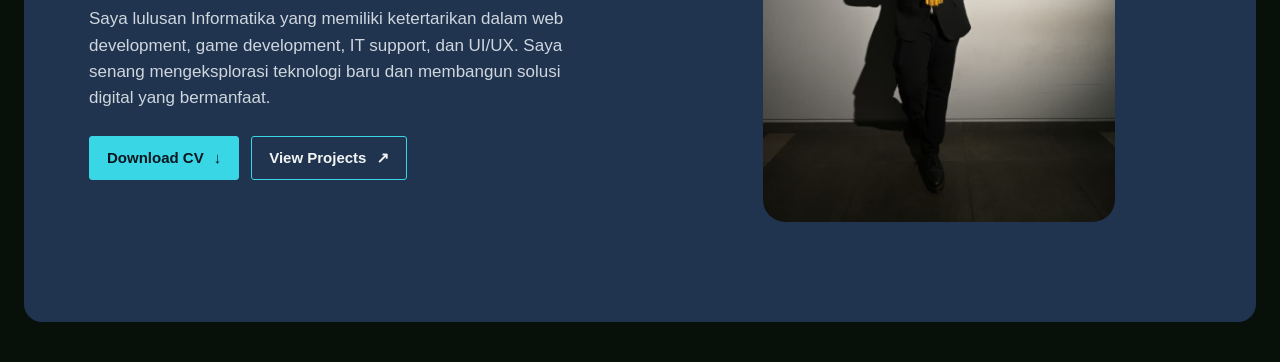
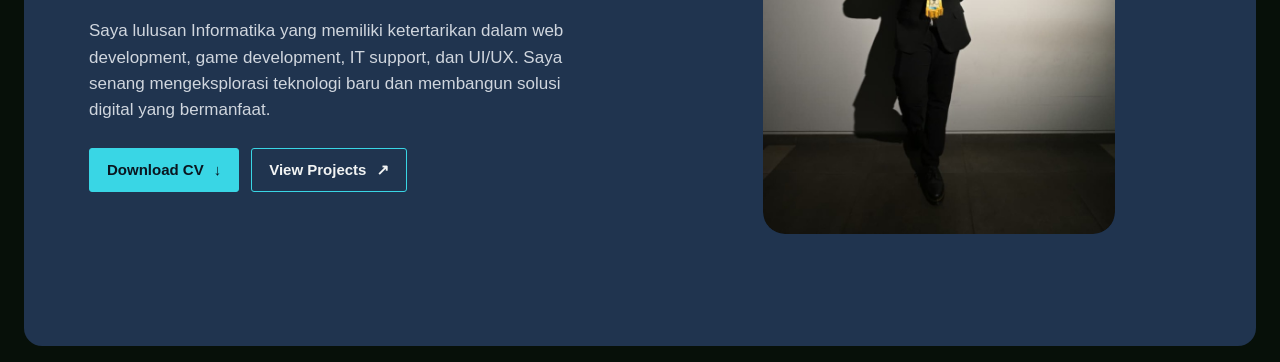
Before and after one commit to MuhFauzan07/Portofolio-MuhFauzan, a plain HTML site: page index.html in a window 1280 px wide. Shown: the part 438-800 px from the top of the page. Drawn offline with Linux system fonts and the light colour scheme.

Commit message:
Tighten Home bottom spacing

```diff
--- a/styles.css
+++ b/styles.css
@@ -83,7 +83,8 @@ img { display: block; max-width: 100%; }
 
 .home-view {
   display: grid;
-  min-height: calc(100vh - 130px);
+  min-height: calc(100vh - 106px);
+  margin-bottom: 16px;
   padding: 48px 65px;
   grid-template-columns: 1.05fr 0.95fr;
   align-items: center;
```
